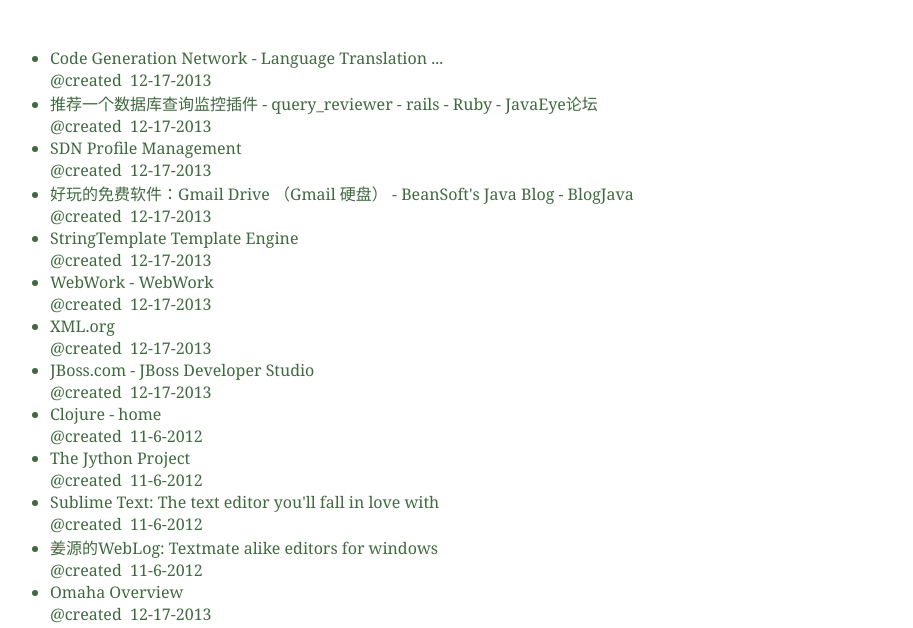
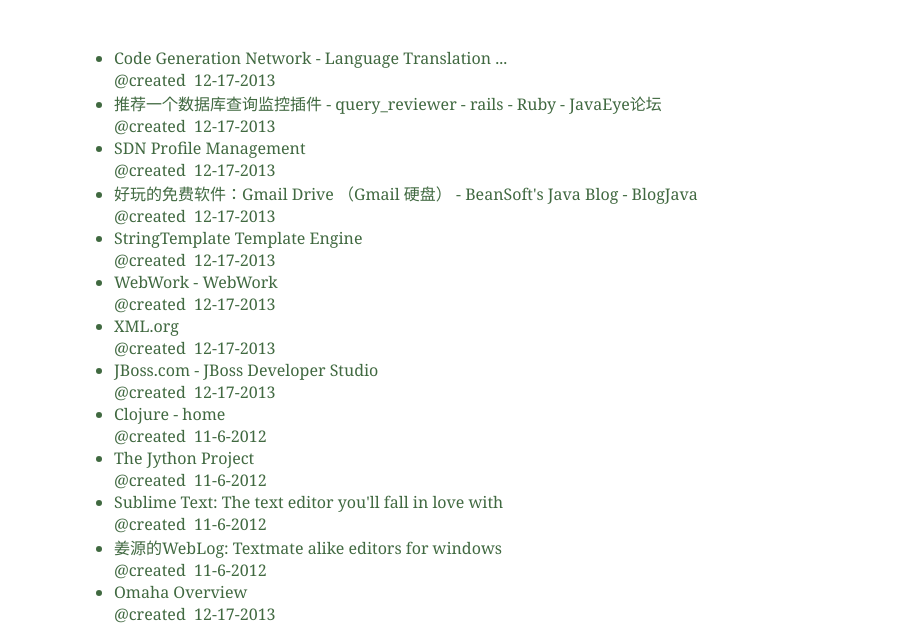
Before and after one commit to mushiwords/BookmarksRetrieve, a plain HTML site: page index.html in a window 1280 px wide. Shown: the part 153-781 px from the top of the page, without its empty margins (142-1055 px from the left). Drawn offline with Linux system fonts and the light colour scheme; files whose address does not match are found by name.

Commit message:
Update mystyle.css
padding-right:20%;

```diff
--- a/stylesheet/mystyle.css
+++ b/stylesheet/mystyle.css
@@ -30,6 +30,6 @@
 }
 .container{
   margin-top: 100px;
-  padding-left: 15%;
-  padding-right:15%;
+  padding-left: 20%;
+  padding-right:20%;
 }
```
